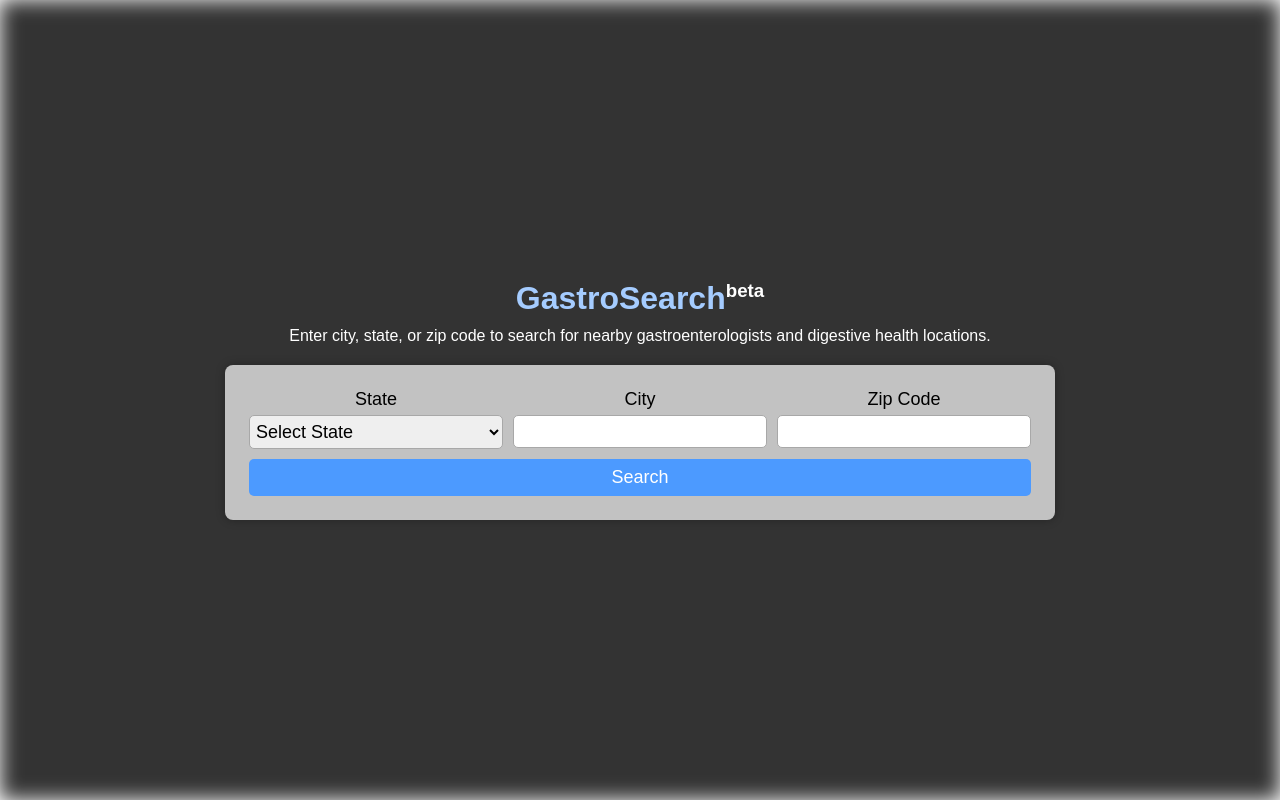
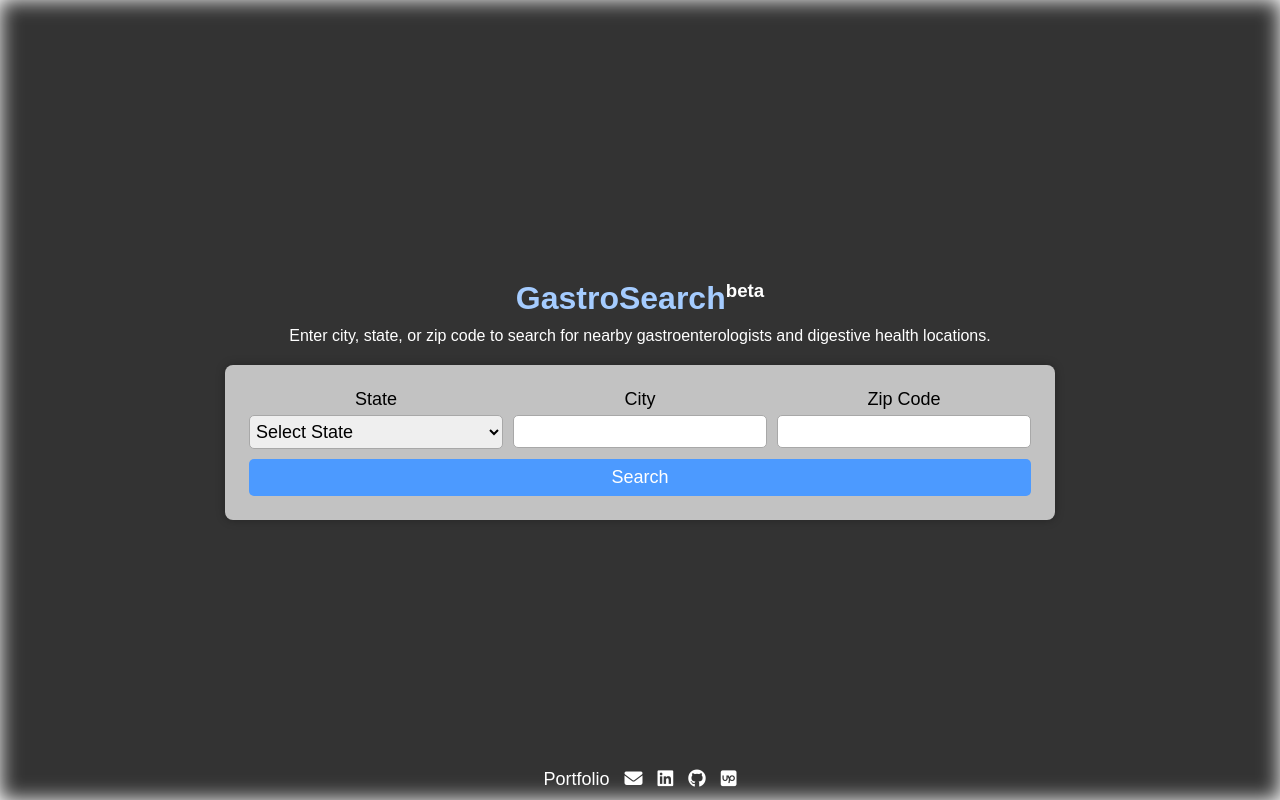
Before and after one commit to clopenz/GastroSearch, a website: page public/index.html in a window 1280 px wide. Drawn offline with Linux system fonts and the light colour scheme; no server answers.

Commit message:
adjusted social links

```diff
--- a/public/css/style.css
+++ b/public/css/style.css
@@ -75,6 +75,18 @@ body {
 	font-size: 18px;
 	backdrop-filter: saturate(180%) blur(20px);
 	background-color: rgba(255, 255, 255, 0.7);
+}
+
+/* Socials Main Screen */
+.home-container .social-links {
+	position: absolute;
+	bottom: 10px;
+	font-size: 18px;
+	gap: 15px;
+
+	a {
+		color: #fff;
+	}
 }
 
 /* Search form on map screen */
@@ -264,7 +276,7 @@ body {
 	}
 
 	a:hover {
-		color: #eee;
+		color: #348cff;
 	}
 }
 
--- a/public/index.html
+++ b/public/index.html
@@ -100,6 +100,22 @@
 
 				<button type="submit" class="btn search-button">Search</button>
 			</form>
+			<ul class="social-links">
+				<a class="portfolio-link" href="https://chriswebdev.netlify.app"
+					>Portfolio</a
+				>
+				<a href="mailto:clopenz@outlook.com"
+					><i class="fas fa-solid fa-envelope"></i
+				></a>
+				<a href="https://www.linkedin.com/in/cristian-lopez-643245179/"
+					><i class="fab fa-linkedin"></i
+				></a>
+				<a href="https://github.com/clopenz"><i class="fab fa-github"></i></a>
+				<a
+					href="https://www.upwork.com/freelancers/~011ced9ea6ed5c4e8d?mp_source=share"
+					><i class="fa-brands fa-square-upwork"></i
+				></a>
+			</ul>
 		</div>
 
 		<div class="results-container hidden">
```
